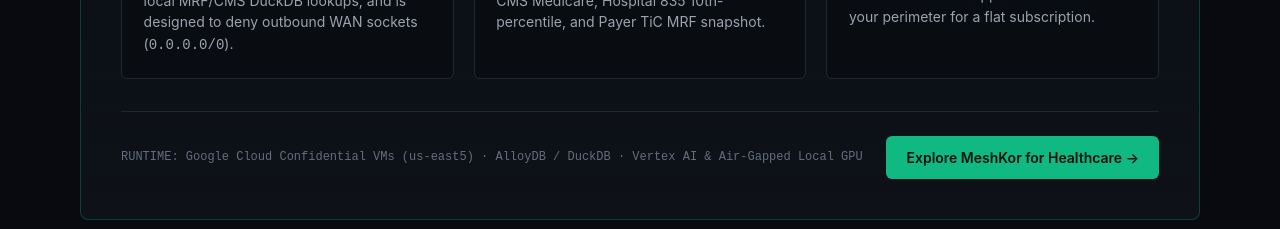
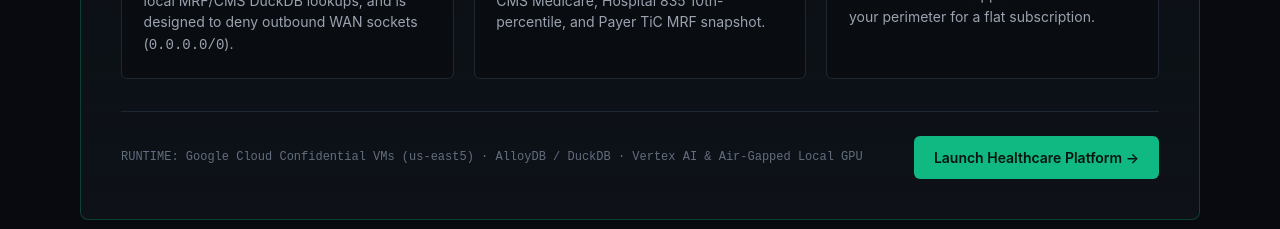
Before and after one commit to OneSmarterInc/Meshkor_16oct, a website: page index.html in a window 1280 px wide. Shown: the part 7120-7349 px from the top of the page. Drawn offline with Linux system fonts and the light colour scheme.

Commit message:
Use commercial healthcare platform CTA

```diff
--- a/index.html
+++ b/index.html
@@ -694,7 +694,7 @@
       RUNTIME: Google Cloud Confidential VMs (us-east5) · AlloyDB / DuckDB · Vertex AI &amp; Air-Gapped Local GPU
     </div>
     <a href="/healthcare/" class="mk-hc-btn">
-      Explore MeshKor for Healthcare &rarr;
+      Launch Healthcare Platform &rarr;
     </a>
   </div>
 </section>
```
